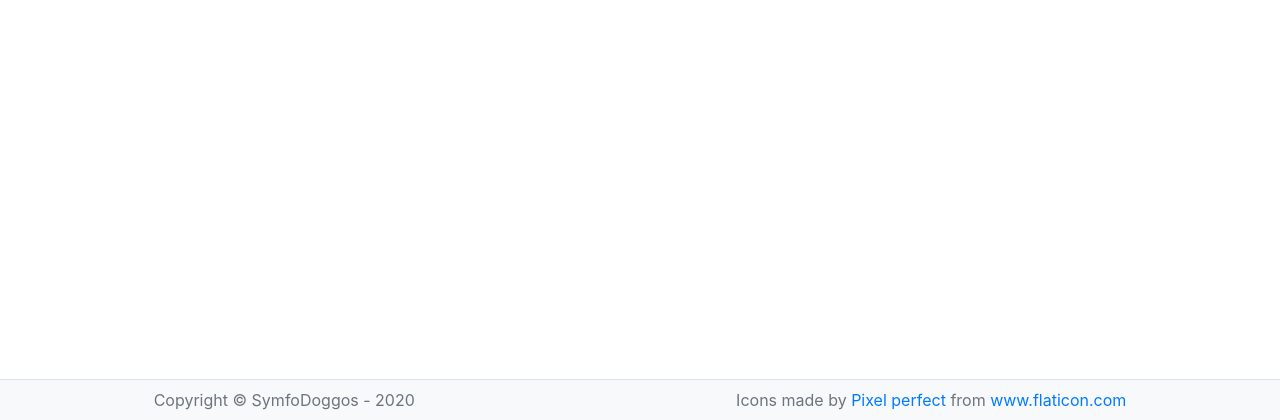
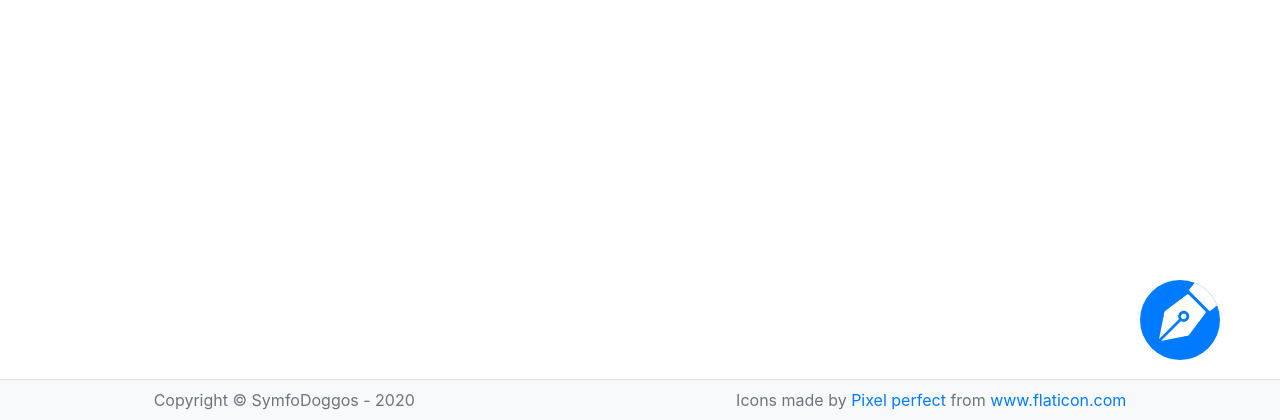
Before and after one commit to LouisCalypso/Projet_Symfony, a Symfony app: template templates/user/me.html.twig in a window 1280 px wide. Shown: the part 380-800 px from the top of the page. Run offline with Twig, Linux system fonts and the light colour scheme; the template is opened without the code that fills it, so the values that code supplies are empty; some libraries are stand-ins or nearby versions.

Commit message:
Add "write" button
Link button to the post creation form

```diff
--- a/templates/base.html.twig
+++ b/templates/base.html.twig
@@ -27,6 +27,7 @@
 {% include "layout/navbar.html.twig" %}
 {% block body %}
 {% endblock %}
+{% include "layout/btn.html.twig" %}
 {% include "layout/footer.html.twig" %}
 
 <script src="{{ asset("vendor/jquery/jquery.min.js") }}"></script>
--- /dev/null
+++ b/templates/layout/btn.html.twig
@@ -0,0 +1,10 @@
+<a
+    class="d-flex bg-primary rounded-circle border-0 align-items-center justify-content-center overflow-hidden"
+    style="position: fixed; right: 60px; bottom: 60px; width: 80px; height: 80px;"
+    href="#"
+>
+    <img
+        src="{{ asset("/img/pen.png") }}" width="66" height="66"
+        style="position: relative; left: 15%; bottom: 15%;"
+    />
+</a>
```
Also changed, not shown: public/img/pen.png (added).
